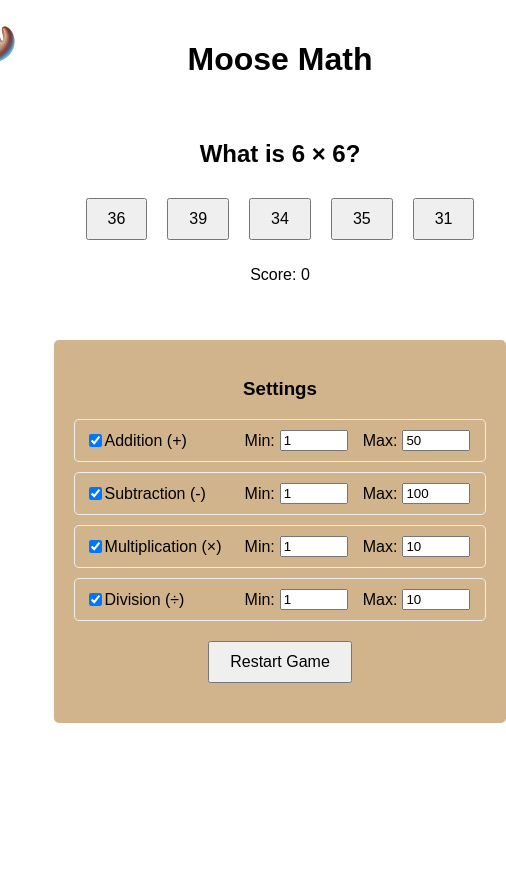
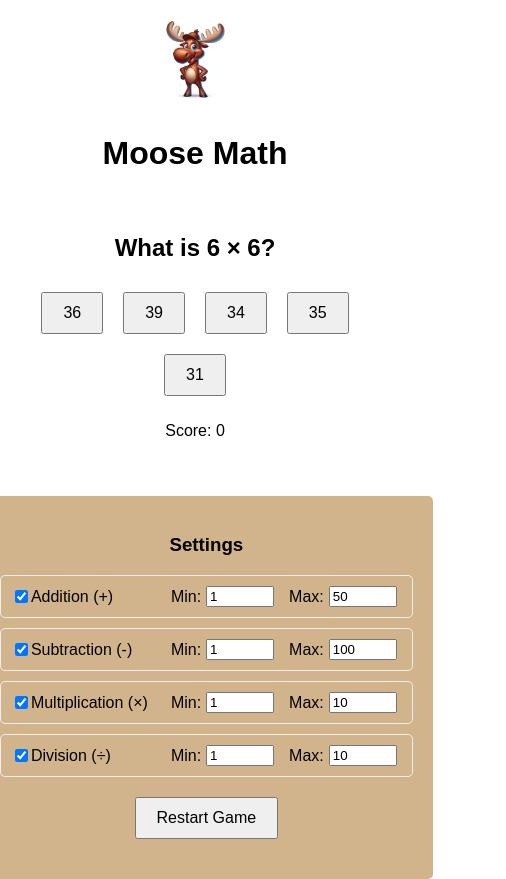
Before and after one commit to davidrmorrow/moosemath, a plain HTML site: page index.html in a window 390 px wide. Shown: the whole page, 506 px wide, since content can reach past the window. Before the commit the page ends 844 px from the top, so only its background shows below. Drawn offline with Linux system fonts and the light colour scheme.

Commit message:
Add mobile-responsive CSS

```diff
--- a/style.css
+++ b/style.css
@@ -96,3 +96,38 @@ button {
   padding: 10px 20px;
   font-size: 16px;
 }
+
+/* Responsive styles for screens with a max width of 768px (common tablet breakpoint) */
+@media (max-width: 768px) {
+    #container {
+        flex-direction: column;
+        align-items: center;
+    }
+
+    #moose img {
+        max-width: 100px; /* Smaller size for smaller screens */
+        margin-right: 0;
+        margin-bottom: 20px;
+    }
+
+    #main-content {
+        width: 90%; /* Full width on smaller screens */
+    }
+}
+
+/* Responsive styles for mobile devices (max-width: 480px is a common mobile breakpoint) */
+@media (max-width: 480px) {
+    #container {
+        flex-direction: column;
+        align-items: center;
+    }
+
+    #moose img {
+        max-width: 80px; /* Even smaller size for mobile screens */
+        margin-bottom: 10px;
+    }
+
+    #main-content {
+        width: 95%; /* Allow a little margin on the sides */
+    }
+}
```
